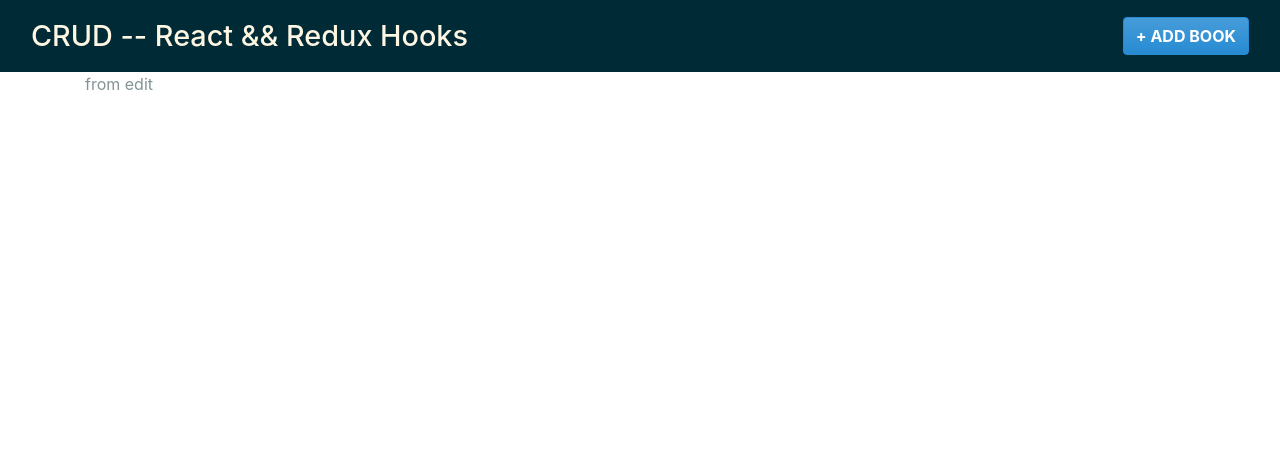
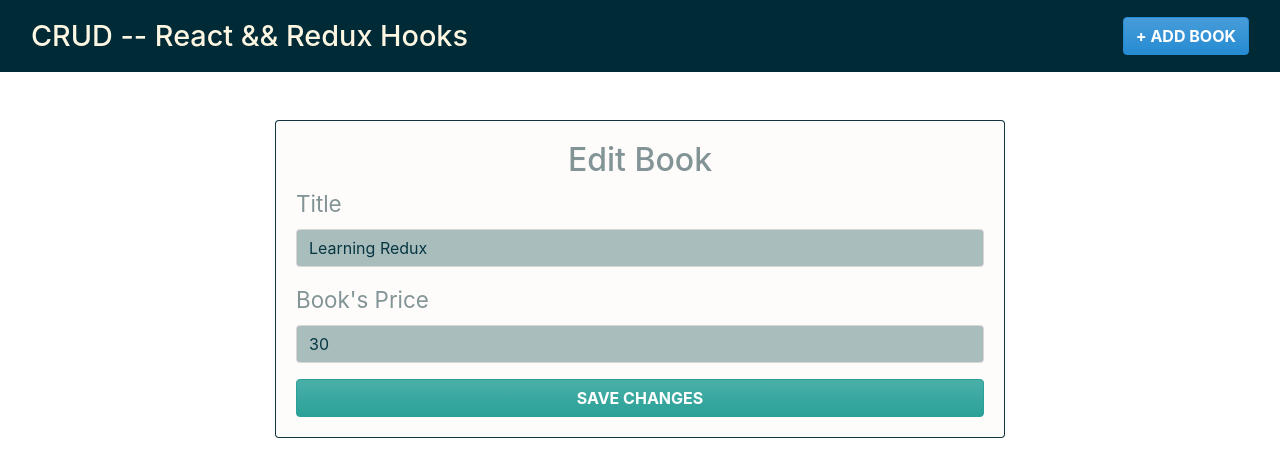
Before and after one commit to fr-me-jim/crud_redux, a React (Create React App) app: page /books/edit/1 in a window 1280 px wide. Shown: the top 476 px of the page. Built offline with nearby package versions, Linux system fonts and the light colour scheme; data requests are answered from the project's data file.

Commit message:
geting book to edit done

```diff
--- a/src/actions/booksActions.js
+++ b/src/actions/booksActions.js
@@ -9,6 +9,9 @@ import {
     DELETE_BOOK_SUCCESS,
     DELETE_BOOK_FAIL,
     GET_EDIT_BOOK,
+    GET_BOOK_SUCCESS,
+    GET_BOOK_FAIL,
+    EDIT_BOOK,
     EDIT_BOOK_SUCCESS,
     EDIT_BOOK_FAIL
 } from '../types';
@@ -43,9 +46,9 @@ export const newBook = () => ({
     type: ADD_BOOK
 });
 
-export const newBookSuccess = BOOK => ({
+export const newBookSuccess = book => ({
     type: ADD_BOOK_SUCCESS,
-    payload: product
+    payload: book
 });
 
 export const newBookFail = () => ({
@@ -113,13 +116,33 @@ export const deleteFail = () => ({
     type: DELETE_BOOK_FAIL
 });
 
-// edit book -- main function
+// get edit book -- main function
 export function editBookAction(id) {
     return dispatch => {
         dispatch( getEditBook() );
+
+        //get book from API
+        axiosClient.get(`/books/${id}`)
+            .then( response => {
+                console.log(response);
+                dispatch( getEditSuccess(response.data) );
+            } )
+            .catch( error => {
+                console.log(error);
+                dispatch( getEditFail() );
+            } );
     }
 }
 
 export const getEditBook = () => ({
     type: GET_EDIT_BOOK
-})
+});
+
+export const getEditSuccess = book => ({
+    type: GET_BOOK_SUCCESS,
+    payload: book
+});
+
+export const getEditFail = () => ({
+    type: GET_BOOK_FAIL
+});
--- a/src/components/EditBook.jsx
+++ b/src/components/EditBook.jsx
@@ -1,8 +1,74 @@
-import React from 'react';
+import React, { useEffect } from 'react';
 
-const EditBook = () => {
+//actions
+import { useDispatch, useSelector } from 'react-redux';
+import { editBookAction } from '../actions/booksActions';
+
+const EditBook = ({ match }) => {
+
+    //dispatch
+    const dispatch = useDispatch();
+
+    //id
+    const { id } = match.params;
+
+    useEffect(() => {
+        dispatch( editBookAction(id) );
+
+    }, [ dispatch, id ]);
+
+    //get state
+    const book = useSelector( state => state.books.book );
+    const { error } = useSelector( state => state.books );
+
+    //when loading
+    if(!book) return 'Loading..';
+
     return (
-        <p>from edit</p>
+        <div className="row justify-content-center mt-5">
+            <div className="col-md-8">
+                <div className="card">
+                    <div className="card-body">
+                        <h2 className="text-center">Edit Book</h2>
+
+                        { error ?
+                            <div className="alert alert-danger font-weight-bold text-center mt-4">
+                                Something went wrong!
+                            </div>
+                            : null
+                        }
+
+                        <form>
+                            <div className="form-group">
+                                <label>Title</label>
+                                <input
+                                    type="text"
+                                    className="form-control text-dark"
+                                    placeholder="Title"
+                                    defaultValue={book.name}
+                                />
+                            </div>
+                            <div className="form-group">
+                                <label>Book's Price</label>
+                                <input
+                                    type="text"
+                                    className="form-control text-dark"
+                                    placeholder="Price"
+                                    defaultValue={book.price}
+                                />
+                            </div>
+
+                            <button
+                                type="submit"
+                                className="btn btn-success font-weight-bold text-uppercase d-block w-100"
+
+                            >Save Changes</button>
+                        </form>
+
+                    </div>
+                </div>
+            </div>
+        </div>
     );
 }
 
--- a/src/reducers/booksReducer.js
+++ b/src/reducers/booksReducer.js
@@ -9,6 +9,9 @@ import {
     DELETE_BOOK_SUCCESS,
     DELETE_BOOK_FAIL,
     GET_EDIT_BOOK,
+    GET_BOOK_SUCCESS,
+    GET_BOOK_FAIL,
+    EDIT_BOOK,
     EDIT_BOOK_SUCCESS,
     EDIT_BOOK_FAIL
 } from '../types';
@@ -17,7 +20,8 @@ import {
 const initialState = {
     books: [],
     error: null,
-    loading: false
+    loading: false,
+    book: {}
 }
 
 export default function (state = initialState, action) {
@@ -44,7 +48,8 @@ export default function (state = initialState, action) {
         case DOWNLOAD_BOOKS:
             return {
                 ...state,
-                loading: true
+                loading: true,
+                book: {}
             }
 
         case DOWNLOAD_BOOKS_SUCCESS:
@@ -52,7 +57,8 @@ export default function (state = initialState, action) {
                 ...state,
                 books: action.payload,
                 loading: false,
-                error: null
+                error: null,
+                book: {}
             }
 
         case DOWNLOAD_BOOKS_FAIL:
@@ -60,7 +66,8 @@ export default function (state = initialState, action) {
                 ...state,
                 books: [],
                 error: true,
-                loading: false
+                loading: false,
+                book: {}
             }
 
         case GET_DELETE_BOOK:
@@ -88,11 +95,31 @@ export default function (state = initialState, action) {
                 error: null
             }
 
+        case GET_BOOK_SUCCESS:
+            return {
+                ...state,
+                error: null,
+                book: action.payload
+            }
+
+        case GET_BOOK_FAIL:
+            return {
+                ...state,
+                error: true
+            }
+
+        case EDIT_BOOK:
+            return {
+                ...state,
+                error: null
+            }
+
         case EDIT_BOOK_SUCCESS:
             return {
                 ...state,
                 error: null,
-                book: action.payload
+                book: state.books.map( book => book.id === action.payload.id ?
+                    book = action.payload : book)
             }
 
         case EDIT_BOOK_FAIL:
--- a/src/types/index.js
+++ b/src/types/index.js
@@ -15,5 +15,9 @@ export const DELETE_BOOK_SUCCESS = 'DELETE_BOOK_SUCCESS';
 export const DELETE_BOOK_FAIL = 'DELETE_BOOK_FAIL';
 
 export const GET_EDIT_BOOK = 'GET_EDIT_BOOK';
+export const GET_BOOK_SUCCESS = 'GET_BOOK_SUCCESS';
+export const GET_BOOK_FAIL = 'GET_BOOK_FAIL';
+
+export const EDIT_BOOK = 'EDIT_BOOK';
 export const EDIT_BOOK_SUCCESS = 'EDIT_BOOK_SUCCESS';
 export const EDIT_BOOK_FAIL = 'EDIT_BOOK_FAIL';
```
